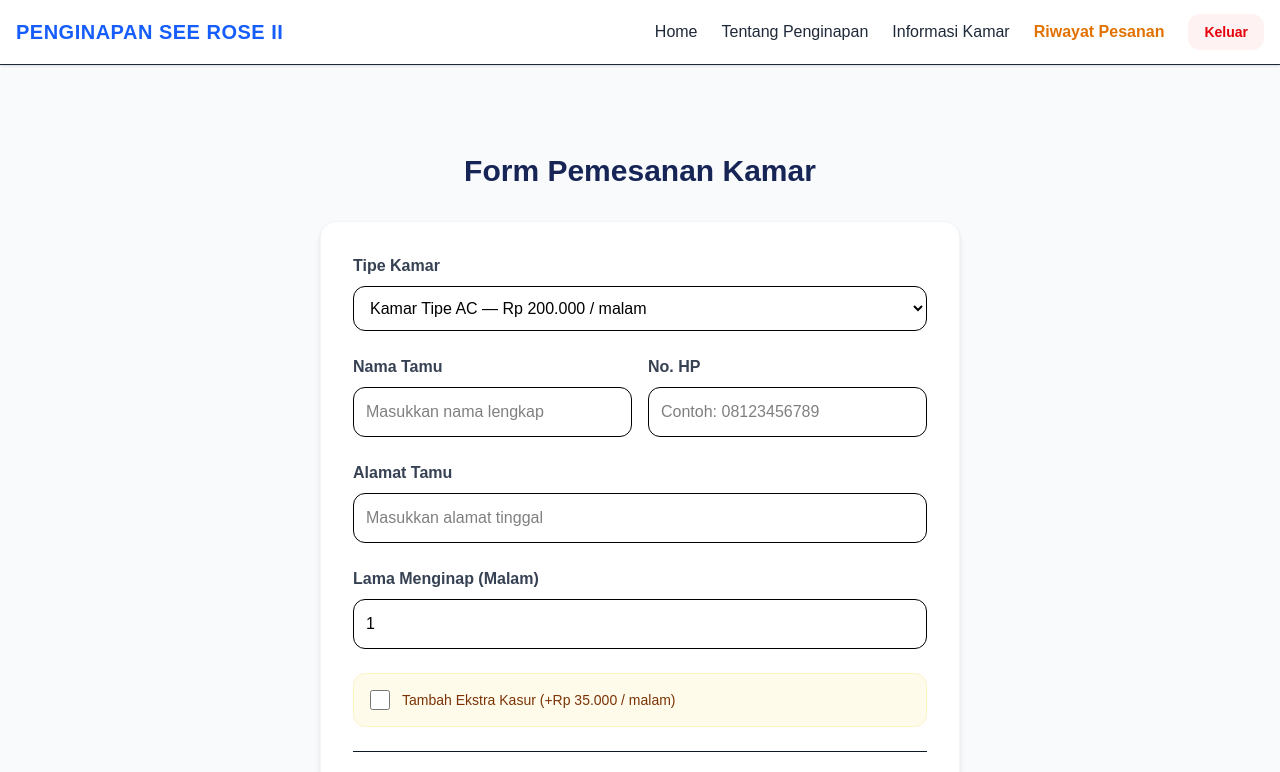
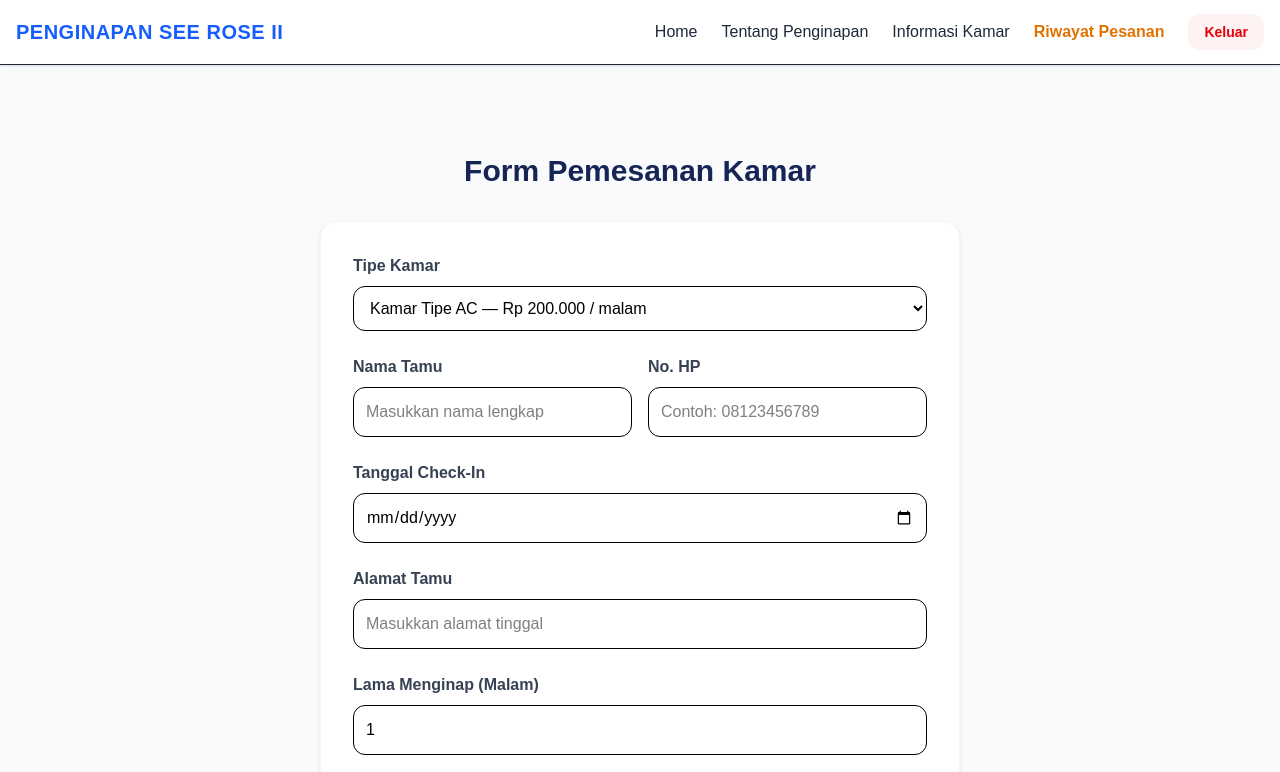
Before and after one commit to ekamarsianus3-dot/seerosedua_dashboard, a Next.js app: page /pesan in a window 1280 px wide. Shown: the top 772 px of the page. Built offline with nearby package versions, Linux system fonts and the light colour scheme; no server answers.

Commit message:
fix: tambahkan user_id saat booking10

```diff
--- a/app/(tamu)/pembayaran/page.tsx
+++ b/app/(tamu)/pembayaran/page.tsx
@@ -90,6 +90,7 @@ export default function PembayaranPage() {
       <div className="bg-gray-50 p-6 rounded-2xl border mb-6 space-y-3">
         <p><strong>Nama:</strong> {tx.nama}</p>
         <p><strong>No. HP:</strong> {tx.no_hp}</p>
+        <p><strong>Tanggal Check-In:</strong> {tx.tanggalCheckIn ? new Date(tx.tanggalCheckIn).toLocaleDateString('id-ID', { weekday: 'long', year: 'numeric', month: 'long', day: 'numeric' }) : '-'}</p>
         <p><strong>Tipe Kamar:</strong> {tx.roomType}</p>
         <p><strong>Durasi:</strong> {tx.lamaMenginap} Malam</p>
         <p><strong>Fasilitas:</strong> {tx.extraKasur ? 'Ekstra Kasur (+Rp 35.000)' : 'Standar'}</p>
--- a/app/(tamu)/pesan/page.tsx
+++ b/app/(tamu)/pesan/page.tsx
@@ -3,7 +3,6 @@
 import { useState, useEffect, Suspense } from 'react';
 import { useRouter, useSearchParams } from 'next/navigation';
 
-// Komponen Utama Formulir
 function BookingFormContent() {
   const router = useRouter();
   const searchParams = useSearchParams();
@@ -13,6 +12,7 @@ function BookingFormContent() {
   const [roomType, setRoomType] = useState<'ac' | 'kipas'>('ac');
   const [lamaMenginap, setLamaMenginap] = useState(1);
   const [extraKasur, setExtraKasur] = useState(false);
+  const [tanggalCheckIn, setTanggalCheckIn] = useState('');
 
   const [detailTamu, setDetailTamu] = useState({ nama: '', no_hp: '', alamat: '' });
   const [totalHarga, setTotalHarga] = useState(0);
@@ -37,6 +37,7 @@ function BookingFormContent() {
 
     const dataTransaksi = {
       ...detailTamu,
+      tanggalCheckIn,
       roomType: roomType === 'ac' ? 'Kamar Tipe AC' : 'Kamar Kipas Angin',
       roomTypeId: roomType === 'ac' ? 1 : 2,
       lamaMenginap,
@@ -86,6 +87,16 @@ function BookingFormContent() {
         </div>
 
         <div>
+          <label className="block font-semibold mb-2 text-gray-700">Tanggal Check-In</label>
+          <input
+            type="date" required value={tanggalCheckIn}
+            min={new Date().toISOString().split('T')[0]}
+            onChange={(e) => setTanggalCheckIn(e.target.value)}
+            className="w-full p-3 border rounded-xl"
+          />
+        </div>
+
+        <div>
           <label className="block font-semibold mb-2 text-gray-700">Alamat Tamu</label>
           <input
             type="text" required value={detailTamu.alamat}
@@ -127,7 +138,6 @@ function BookingFormContent() {
   );
 }
 
-// Export utama yang hanya memuat konten tanpa Nav/Footer tambahan
 export default function BookingPage() {
   return (
     <main className="min-h-screen bg-gray-50 pt-10">
```
